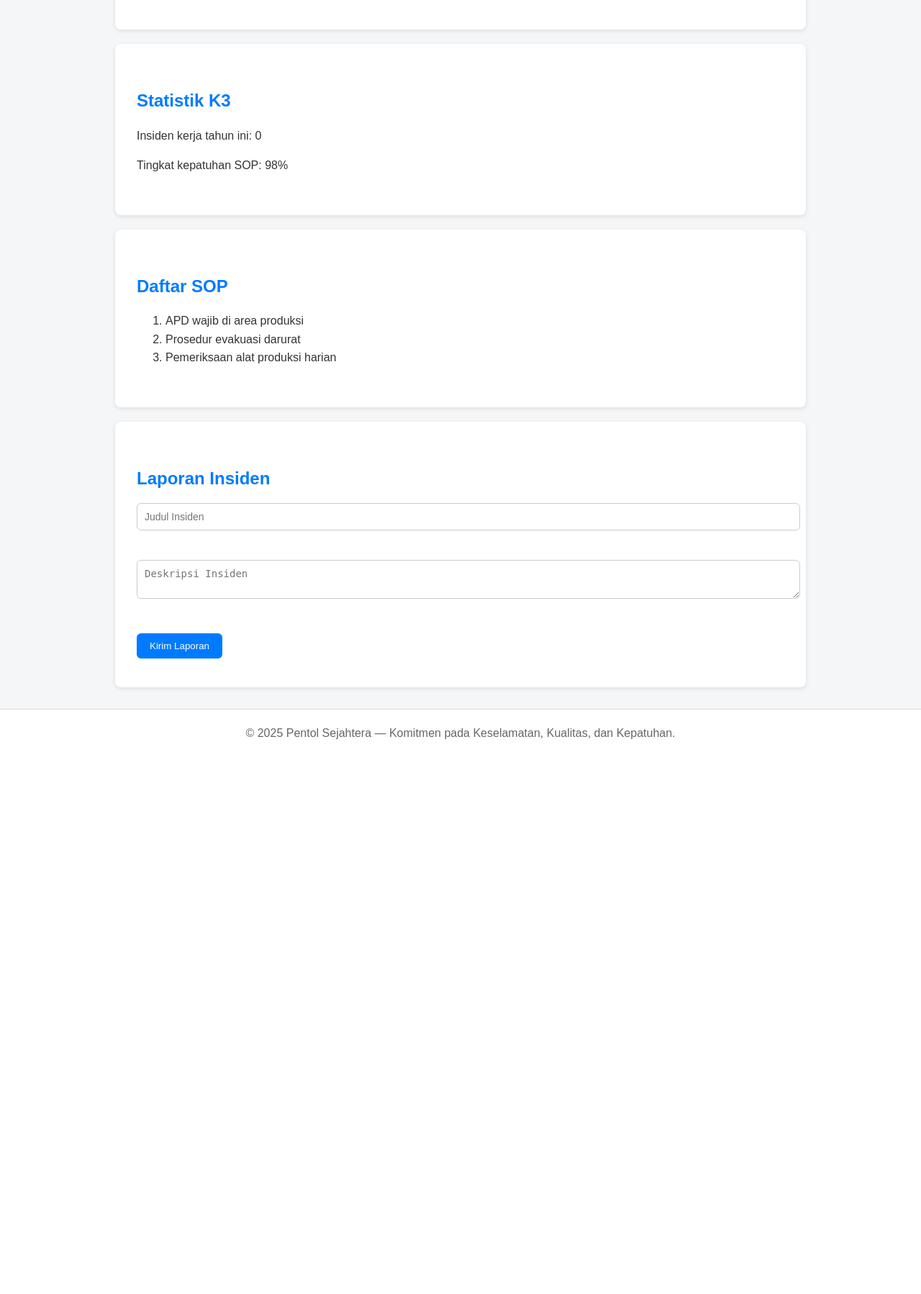
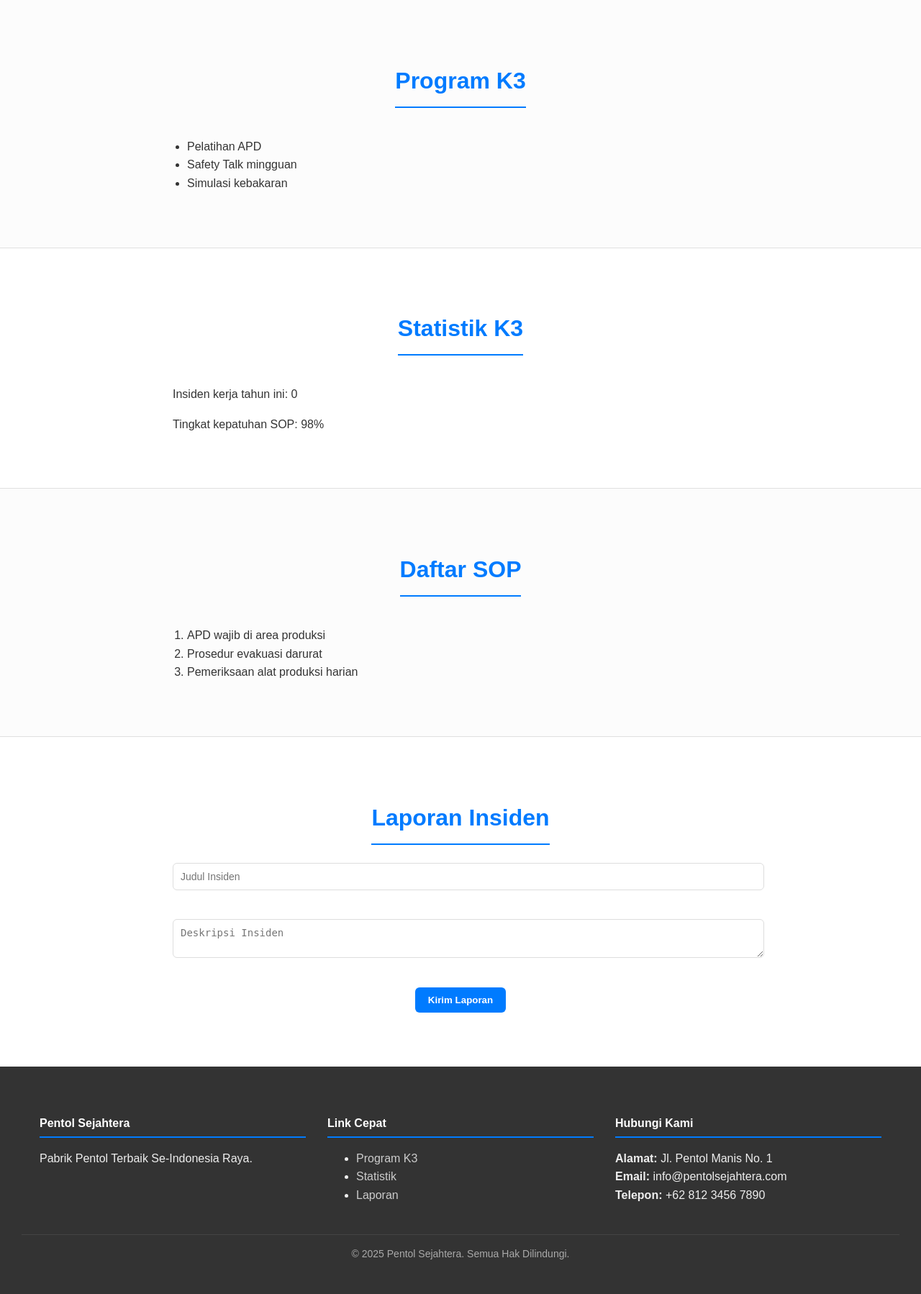
Before and after one commit to rahmaliaaa/SafetyManagementSystem, a Laravel app: page / in a window 1280 px wide. Shown: the part 643-2441 px from the top of the page at 72% size. Before the commit the page ends 1670 px from the top, so only its background shows below. Run offline with Laravel 12, Linux system fonts and the light colour scheme.

Commit message:
update background

```diff
--- a/resources/views/welcome.blade.php
+++ b/resources/views/welcome.blade.php
@@ -5,6 +5,7 @@
   <meta name="viewport" content="width=device-width, initial-scale=1.0">
   <title>Pentol Sejahtera - K3</title>
   <style>
+    /* 1. Reset Dasar */
     body {
       margin: 0;
       font-family: Arial, Helvetica, sans-serif;
@@ -13,7 +14,7 @@
       line-height: 1.6;
     }
 
-    /* Header */
+    /* 2. Header */
     header {
       background: #fff;
       border-bottom: 1px solid #ddd;
@@ -24,6 +25,7 @@
       position: sticky;
       top: 0;
       z-index: 1000;
+      box-shadow: 0 0 10px rgba(0,0,0,0.1);
     }
 
     header img {
@@ -46,49 +48,103 @@
 
     nav a:hover {
       color: #007BFF;
-      text-decoration: underline;
+      text-decoration: none;
     }
 
-    /* Hero */
+    /* 3. Hero Section (DENGAN BACKGROUND IMAGE) */
     .hero {
       text-align: center;
-      padding: 80px 30px;
-      background: linear-gradient(135deg, #007BFF, #00C6FF);
+      padding: 200px 30px;
       color: #fff;
+      position: relative; /* Penting untuk positioning overlay */
+      overflow: hidden; /* Mencegah gambar keluar batas */
+
+      /* --- Properti Background Image --- */
+      /* Ganti URL gambar di bawah ini dengan path gambar Anda yang benar */
+      background-image: url('{{ asset('images/founder.jpg') }}');
+      background-size: cover; /* Memastikan gambar menutupi seluruh area hero */
+      background-position: center center; /* Memusatkan gambar */
+      background-repeat: no-repeat; /* Mencegah gambar berulang */
+    }
+
+    /* Overlay untuk meningkatkan keterbacaan teks */
+    .hero::before {
+        content: "";
+        position: absolute;
+        top: 0;
+        left: 0;
+        right: 0;
+        bottom: 0;
+        /* Overlay warna biru gelap transparan */
+        background: rgba(0, 0, 0, 0.5); /* Hitam dengan transparansi 50% */
+        z-index: 1; /* Di bawah teks, di atas gambar */
+    }
+
+    /* Memastikan teks berada di atas overlay */
+    .hero h1, .hero p {
+        position: relative;
+        z-index: 2;
     }
 
     .hero h1 {
-      font-size: 2.5rem;
-      margin-bottom: 10px;
+      font-size: 3rem;
+      margin-bottom: 15px;
+      font-weight: 700;
     }
 
     .hero p {
-      font-size: 1.2rem;
+      font-size: 1.5rem;
+      font-weight: 300;
+      max-width: 800px;
+      margin: 0 auto;
     }
 
-    /* Section */
+    /* 4. Content Section */
     section {
-      padding: 40px 30px;
-      max-width: 900px;
-      margin: 20px auto;
+      padding: 60px 30px;
+      margin: 0;
       background: #fff;
-      border-radius: 8px;
-      box-shadow: 0 2px 6px rgba(0,0,0,0.1);
+      border-top: 1px solid #e0e0e0;
+      text-align: center;
+    }
+
+    #program-k3, #sop {
+        background: #fcfcfc;
     }
 
     section h2 {
-      margin-bottom: 15px;
+      margin-bottom: 25px;
       color: #007BFF;
+      font-size: 2rem;
+      padding-bottom: 10px;
+      border-bottom: 2px solid #007BFF;
+      display: inline-block;
     }
 
-    /* Form */
+    /* Styling Konten yang tidak boleh melebar penuh (List, Form) */
+    ul, ol, form, p {
+        max-width: 800px;
+        margin-left: auto;
+        margin-right: auto;
+        text-align: left;
+    }
+
+    ul, ol {
+        padding-left: 40px;
+    }
+
     form input, form textarea {
       width: 100%;
       padding: 10px;
       margin-bottom: 15px;
-      border: 1px solid #ccc;
+      border: 1px solid #ddd;
       border-radius: 6px;
       font-size: 14px;
+      display: block;
+    }
+
+    #laporan form {
+        text-align: center;
     }
 
     form button {
@@ -99,26 +155,56 @@
       border-radius: 6px;
       cursor: pointer;
       transition: background 0.3s;
+      font-weight: 600;
+      margin-bottom: 15px;
     }
 
     form button:hover {
       background: #0056b3;
     }
 
-    /* Footer */
+    /* 5. Footer */
     footer {
+      background: #333;
+      color: #eee;
+      padding: 30px 30px;
+    }
+
+    footer .content-info {
+        display: flex;
+        justify-content: space-around;
+        align-items: flex-start;
+        flex-wrap: wrap;
+        max-width: 1200px;
+        margin: 0 auto;
+        text-align: left;
+    }
+
+    footer .column {
+        padding: 15px;
+        flex: 1;
+        min-width: 200px;
+    }
+
+    footer h4 {
+        color: #fff;
+        margin-bottom: 15px;
+        border-bottom: 2px solid #007BFF;
+        padding-bottom: 5px;
+    }
+
+    .copyright {
       text-align: center;
-      padding: 20px;
-      border-top: 1px solid #ddd;
-      margin-top: 30px;
-      background: #fff;
-      color: #666;
+      padding: 15px 30px;
+      border-top: 1px solid #444;
+      margin-top: 10px;
+      color: #aaa;
+      font-size: 14px;
     }
   </style>
 </head>
 <body>
 
-  <!-- Header -->
   <header>
     <div style="display:flex; align-items:center;">
       <img src="{{ asset('images/logo-pentol.png') }}" alt="Logo Pabrik Pentol">
@@ -129,16 +215,15 @@
       <a href="#statistik">Statistik</a>
       <a href="#sop">SOP</a>
       <a href="#laporan">Laporan Insiden</a>
+      <a href="{{ url('/manajemen-risk') }}">Manajemen Risiko</a>
+      <a href="{{ url('/penerapan-k3') }}">Penerapan K3</a>
     </nav>
   </header>
 
-  <!-- Hero -->
-  <section class="hero">
+  <section class="hero" id="hero">
     <h1>Komitmen K3 Pentol Sejahtera</h1>
     <p>Keselamatan, Kualitas, Kepatuhan untuk semua karyawan</p>
   </section>
-
-  <!-- Program K3 -->
   <section id="program-k3">
     <h2>Program K3</h2>
     <ul>
@@ -148,14 +233,12 @@
     </ul>
   </section>
 
-  <!-- Statistik -->
   <section id="statistik">
     <h2>Statistik K3</h2>
     <p>Insiden kerja tahun ini: 0</p>
     <p>Tingkat kepatuhan SOP: 98%</p>
   </section>
 
-  <!-- SOP -->
   <section id="sop">
     <h2>Daftar SOP</h2>
     <ol>
@@ -165,20 +248,45 @@
     </ol>
   </section>
 
-  <!-- Laporan Insiden -->
   <section id="laporan">
     <h2>Laporan Insiden</h2>
     <form method="POST">
       @csrf
-      <input type="text" name="judul" placeholder="Judul Insiden"><br><br>
-      <textarea name="deskripsi" placeholder="Deskripsi Insiden"></textarea><br><br>
+      <input type="text" name="judul" placeholder="Judul Insiden" required><br>
+      <textarea name="deskripsi" placeholder="Deskripsi Insiden" required></textarea><br>
       <button type="submit">Kirim Laporan</button>
     </form>
   </section>
 
-  <!-- Footer -->
   <footer>
-    © {{ date('Y') }} Pentol Sejahtera — Komitmen pada Keselamatan, Kualitas, dan Kepatuhan.
+    <div class="content-info">
+        <div class="column">
+            <h4>Pentol Sejahtera</h4>
+            <p>Pabrik Pentol Terbaik Se-Indonesia Raya.</p>
+        </div>
+
+        <div class="column">
+            <h4>Link Cepat</h4>
+            <ul>
+                <li><a href="#program-k3" style="color: #ccc; text-decoration: none;">Program K3</a></li>
+                <li><a href="#statistik" style="color: #ccc; text-decoration: none;">Statistik</a></li>
+                <li><a href="#laporan" style="color: #ccc; text-decoration: none;">Laporan</a></li>
+            </ul>
+        </div>
+
+        <div class="column">
+            <h4>Hubungi Kami</h4>
+            <p>
+                <strong>Alamat:</strong> Jl. Pentol Manis No. 1<br>
+                <strong>Email:</strong> info@pentolsejahtera.com<br>
+                <strong>Telepon:</strong> +62 812 3456 7890
+            </p>
+        </div>
+    </div>
+
+    <div class="copyright">
+      © {{ date('Y') }} Pentol Sejahtera. Semua Hak Dilindungi.
+    </div>
   </footer>
 
 </body>
--- a/routes/web.php
+++ b/routes/web.php
@@ -5,3 +5,11 @@ use Illuminate\Support\Facades\Route;
 Route::get('/', function () {
     return view('welcome');
 });
+
+Route::get('/manajemen-risk', function () {
+    return view('manajemenRisk');
+});
+
+Route::get('/penerapan-k3', function () {
+    return view('penerapank3');
+});
```
